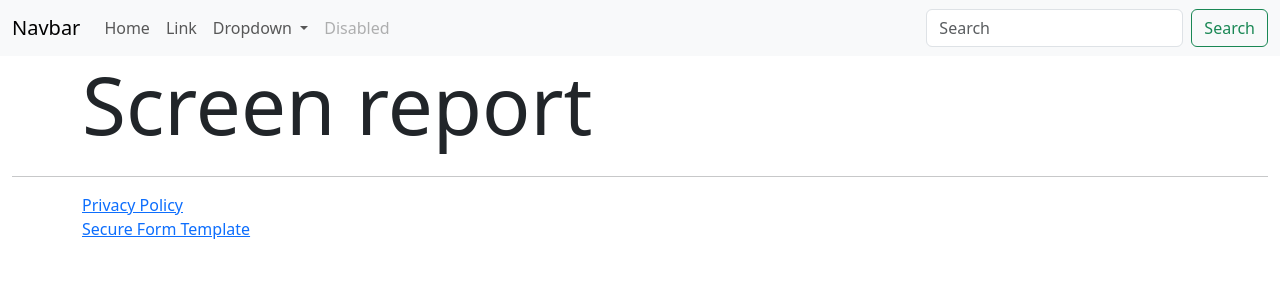
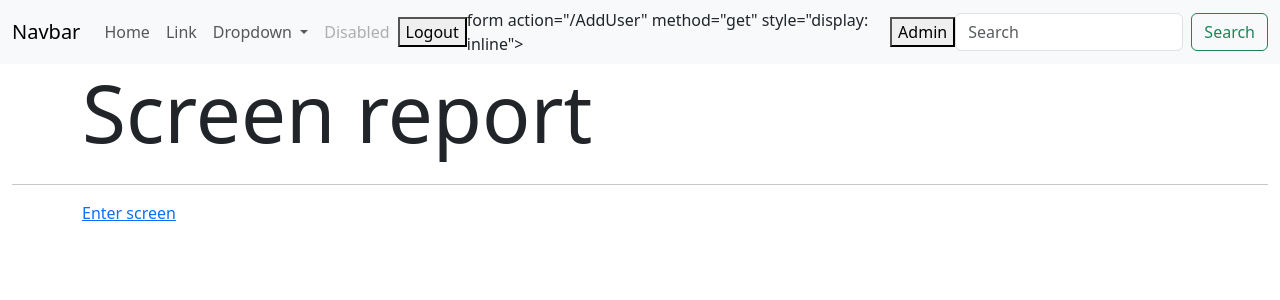
Before and after one commit to jens07nj/Software-Engineering-Project-Part-1, a Flask app: page /index.html in a window 1280 px wide. Shown: the top 300 px of the page. Run offline with Flask 3, Linux system fonts and the light colour scheme; some libraries are stand-ins or nearby versions.

Commit message:
added user sessions, made roles for users so i can have a admin account, now need to make a admin page so they can add users and veiw data

```diff
--- a/main.py
+++ b/main.py
@@ -7,9 +7,10 @@ import requests
 from flask_wtf import CSRFProtect
 from flask_csp.csp import csp_header
 import logging
-from flask import sessions
+from flask import session
 import userManagement as dbHandler
 import datetime
+
 # Code snippet for logging a message
 # app.logger.critical("message")
 
@@ -69,23 +70,62 @@ def root():
 )
 
 
+
+#@app.route("/AddUser.html", methods=["POST", "GET", "PUT", "PATCH", "DELETE"])
+
+# def AddUser():
+#     # Redirect to another URL if the `url` parameter is used
+#     if request.method == "GET" and request.args.get("url"):
+#         url = request.args.get("url", "")
+#         return redirect(url, code=302)
+
+#     # If the form is submitted (POST)
+#     if request.method == "POST":
+#         username = request.form["username"]
+#         password = request.form["password"]
+
+#         # Sanitize username
+#         username = sanitiser.make_web_safe(username)
+
+#         try:
+#             # Validate and encode password
+#             password = sanitiser.check_password(password)
+#         except ValueError as e:
+#             return render_template("AddUser.html", error=str(e))
+
+#         # Hash password with salt
+#         salt = bcrypt.gensalt()
+#         hashed_password = bcrypt.hashpw(password=password, salt=salt)
+
+#         # Store in database
+#         dbHandler.insertUser(username, hashed_password, salt)
+
+#         return render_template("AddUser.html", success=True)
+
+#     return render_template("AddUser.html")
+
 def login():
     error = None
     if request.method == "POST":
         username = request.form.get("username")
         password = request.form.get("password")
-        # Replace this with your real authentication logic
+
         if dbHandler.validate_user(username, password):
-            print (username, password)
-            #sessions['username'] = username
+            session["username"] = username  # Store the username in the session
+            current_user = session["username"]
+            print (current_user)
             return redirect("/index.html")
         else:
             error = "Invalid username or password."
+
     return render_template("login.html", error=error)
-
 def index():
     return render_template("/index.html")
 
+@app.route("/logout")
+def logout():
+    session.clear()
+    return redirect("/login.html")
 
 @app.route("/privacy.html", methods=["GET"])
 def privacy():
@@ -103,7 +143,7 @@ def screenform():
         #pretester = sessions["username"]
 
         #  Collect form data submitted by the user
-        pretester = "pass"
+        pretester = session.get("username")
         patient_id = request.form.get("patient_id")
         recorded_time = datetime.datetime.now().strftime("%Y-%m-%d %H:%M:%S")                # Text field
         screen_complete = request.form.get("screen_complete") == "yes"  # Convert to boolean
@@ -126,7 +166,7 @@ def screenform():
         )
 
         #  Return a simple success message
-        return render_template ("/index.html")
+        return render_template("/screenform.html", username =session.get("username"), submitted = True)
     return render_template("/screenform.html")
 # Endpoint for logging CSP violations
 @app.route("/csp_report", methods=["POST"])
--- a/templates/form.html
+++ b/templates/form.html
@@ -1,7 +1,7 @@
 {% extends 'layout.html' %} {% block content %}
 <div class="container">
   <div class="row">
-    <h1>Screen report</h1>
+    <h1>Hearing Screenings</h1>
   </div>
 </div>
 <div class="container">
--- a/templates/partials/footer.html
+++ b/templates/partials/footer.html
@@ -3,7 +3,6 @@
 </div>
 <div class="container">
   <div class="row">
-    <a href="privacy.html">Privacy Policy</a>
-    <a href="screenform.html">Secure Form Template</a>
+    <a href="screenform.html">Enter screen</a>
   </div>
 </div>
--- a/templates/partials/menu.html
+++ b/templates/partials/menu.html
@@ -41,6 +41,12 @@
           <a class="nav-link disabled" aria-disabled="true">Disabled</a>
         </li>
       </ul>
+      <form action="/logout" method="get" style="display: inline">
+        <button type="submit">Logout</button>
+      </form>
+      form action="/AddUser" method="get" style="display: inline">
+        <button type="submit">Admin</button>
+      </form>
       <form class="d-flex" role="search">
         <input
           class="form-control me-2"
--- a/templates/screenform.html
+++ b/templates/screenform.html
@@ -163,3 +163,8 @@
     </button>
   </body>
 </html>
+{% if submitted %}
+<script>
+  alert("Form submitted successfully!");
+</script>
+{% endif %}
```
Also changed, not shown: templates/AddUser.html (added, +25 -0 lines), templates/index.html (+5 -8 lines), ScreenData.db (deleted), database.db (deleted), databaseFiles/database.db, 2 other files.
